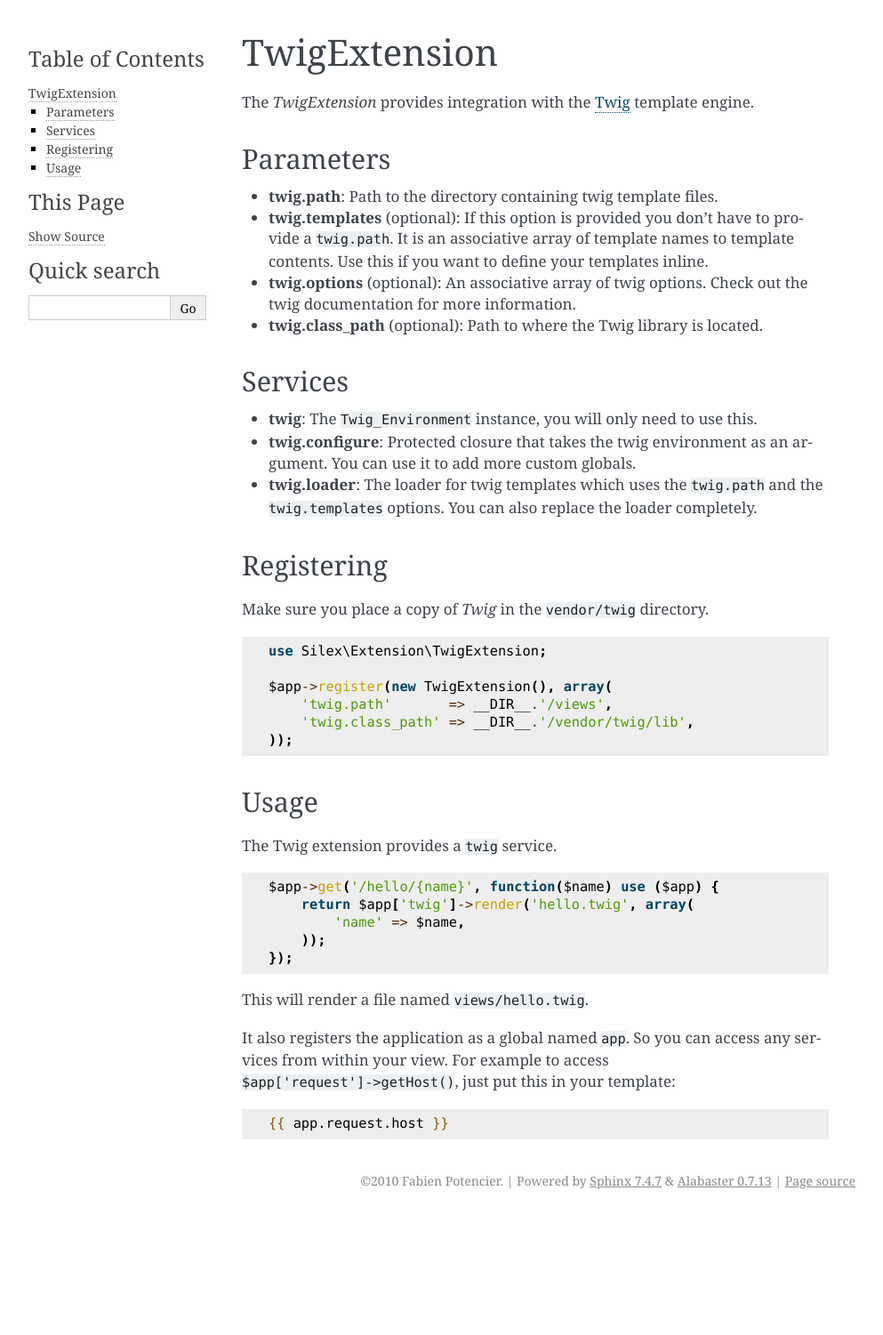
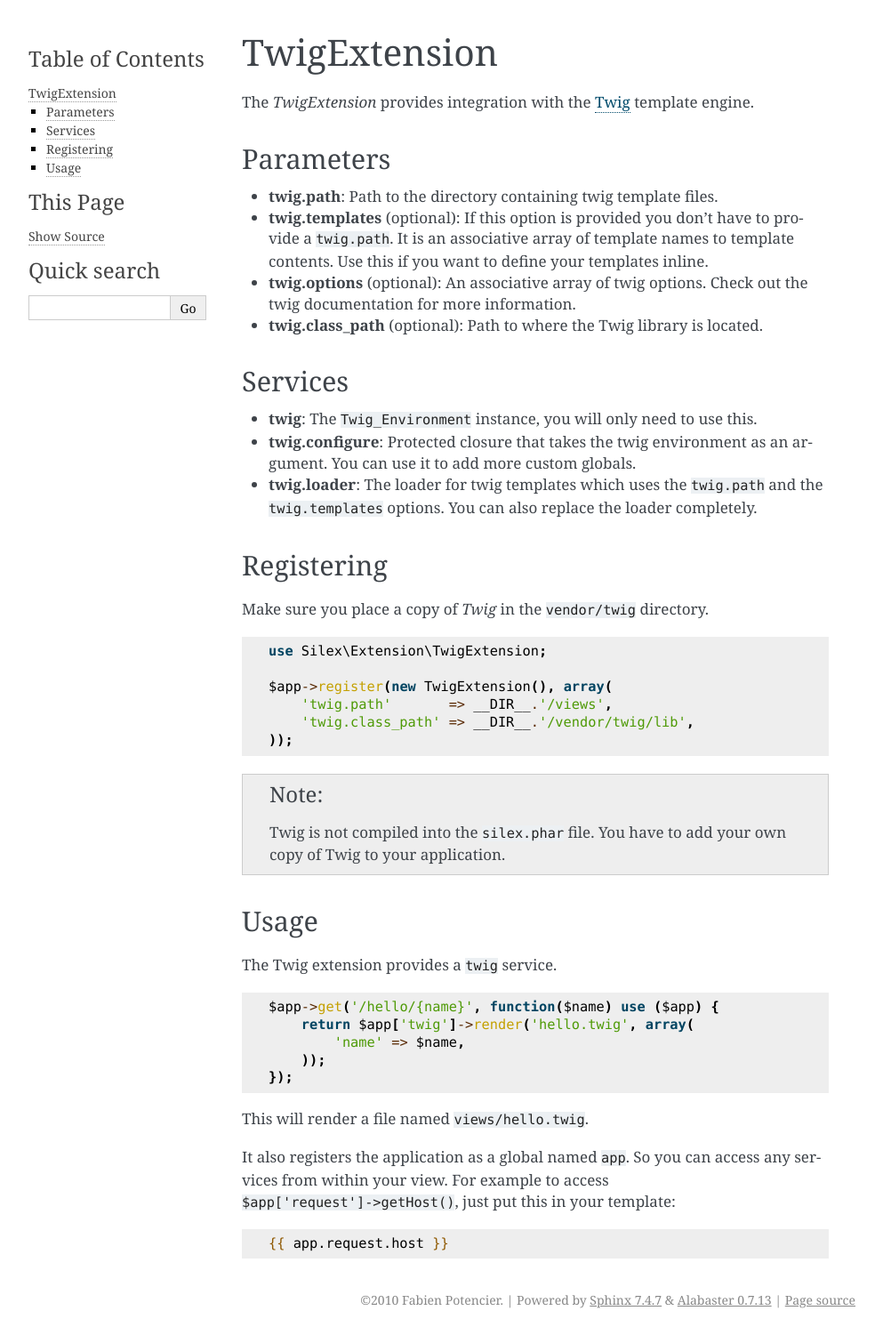
Before and after one commit to silexphp/Silex, a Sphinx documentation site: the page built from doc/extensions/twig.rst, in a window 1280 px wide. Shown: the whole page at 89% size, without its empty margins (148-1141 px from the left). Built offline with Sphinx 7.4.7, drawn with Linux system fonts in a browser that asks for light colours; before the commit the page ends 1367 px from its top, so only the background shows below that.

Commit message:
[docs] note that twig is not included

```diff
--- a/doc/extensions/twig.rst
+++ b/doc/extensions/twig.rst
@@ -50,6 +50,11 @@
         'twig.class_path' => __DIR__.'/vendor/twig/lib',
     ));
 
+.. note::
+
+    Twig is not compiled into the ``silex.phar`` file. You have to
+    add your own copy of Twig to your application.
+
 Usage
 -----
 
```
